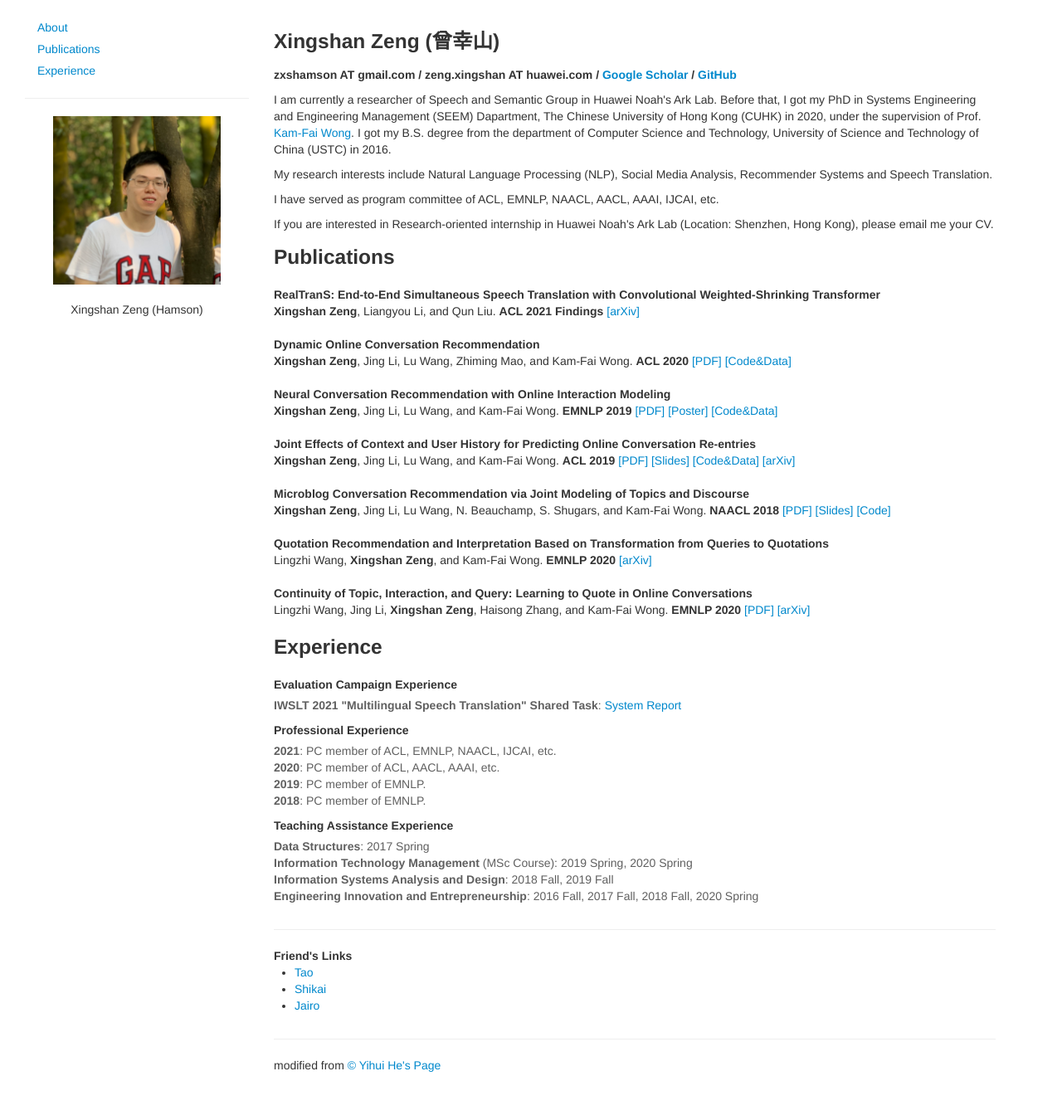
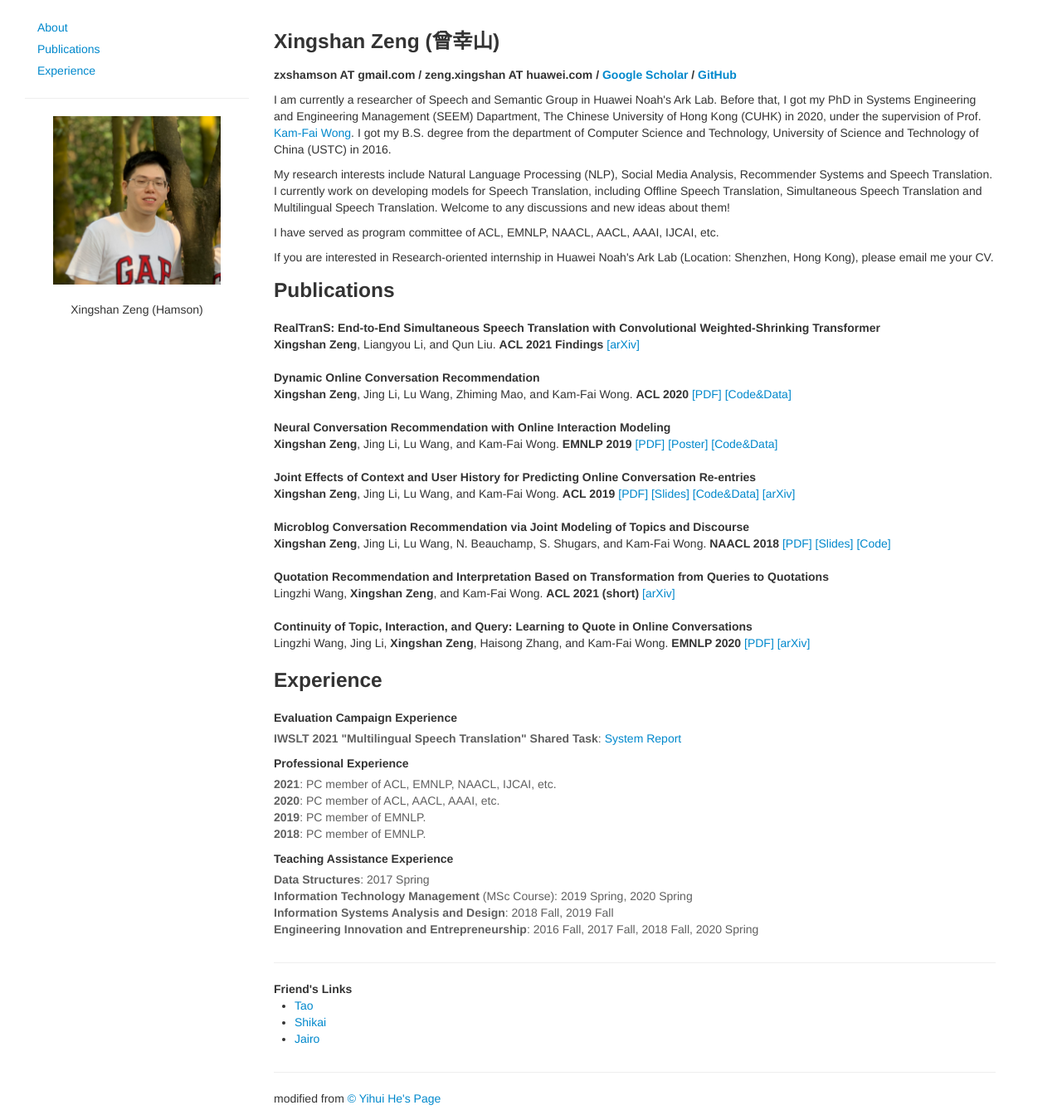
Before and after one commit to zxshamson/zxshamson.github.io, a Jekyll site: the page index.html, which Jekyll copies as it is, in a window 1280 px wide and 1344 px high. Shown: the whole window at 83% size. Built offline with Jekyll 4.4.1, drawn with Linux system fonts in a browser that asks for light colours.

Commit message:
Update index.html

```diff
--- a/index.html
+++ b/index.html
@@ -83,7 +83,7 @@
             </a>
             <p>I am currently a researcher of Speech and Semantic Group in Huawei Noah's Ark Lab. Before that, I got my PhD in Systems Engineering and Engineering Management (SEEM) Dapartment, The Chinese University of Hong Kong (CUHK) in 2020, under the supervision of Prof. <a target="_blank" href="http://www.cintec.cuhk.edu.hk/kfwong/">Kam-Fai Wong</a>. I got my B.S. degree from the department of Computer Science and Technology, University of Science and Technology of China (USTC) in 2016. </p>
 
-            <p>My research interests include Natural Language Processing (NLP), Social Media Analysis, Recommender Systems and Speech Translation.</p>
+            <p>My research interests include Natural Language Processing (NLP), Social Media Analysis, Recommender Systems and Speech Translation. I currently work on developing models for Speech Translation, including Offline Speech Translation, Simultaneous Speech Translation and Multilingual Speech Translation. Welcome to any discussions and new ideas about them!</p>
 
             <p>I have served as program committee of ACL, EMNLP, NAACL, AACL, AAAI, IJCAI, etc. </p>
 
@@ -208,7 +208,7 @@
                         <strong>
                              Quotation Recommendation and Interpretation Based on Transformation from Queries to Quotations
                         </strong><br>
-                        Lingzhi Wang, <strong>Xingshan Zeng</strong>, and Kam-Fai Wong. <strong>EMNLP 2020</strong>
+                        Lingzhi Wang, <strong>Xingshan Zeng</strong>, and Kam-Fai Wong. <strong>ACL 2021 (short)</strong>
                         <a target="_blank"
                            href="https://arxiv.org/abs/2105.14189">[arXiv]</a>
                     </p>
```
